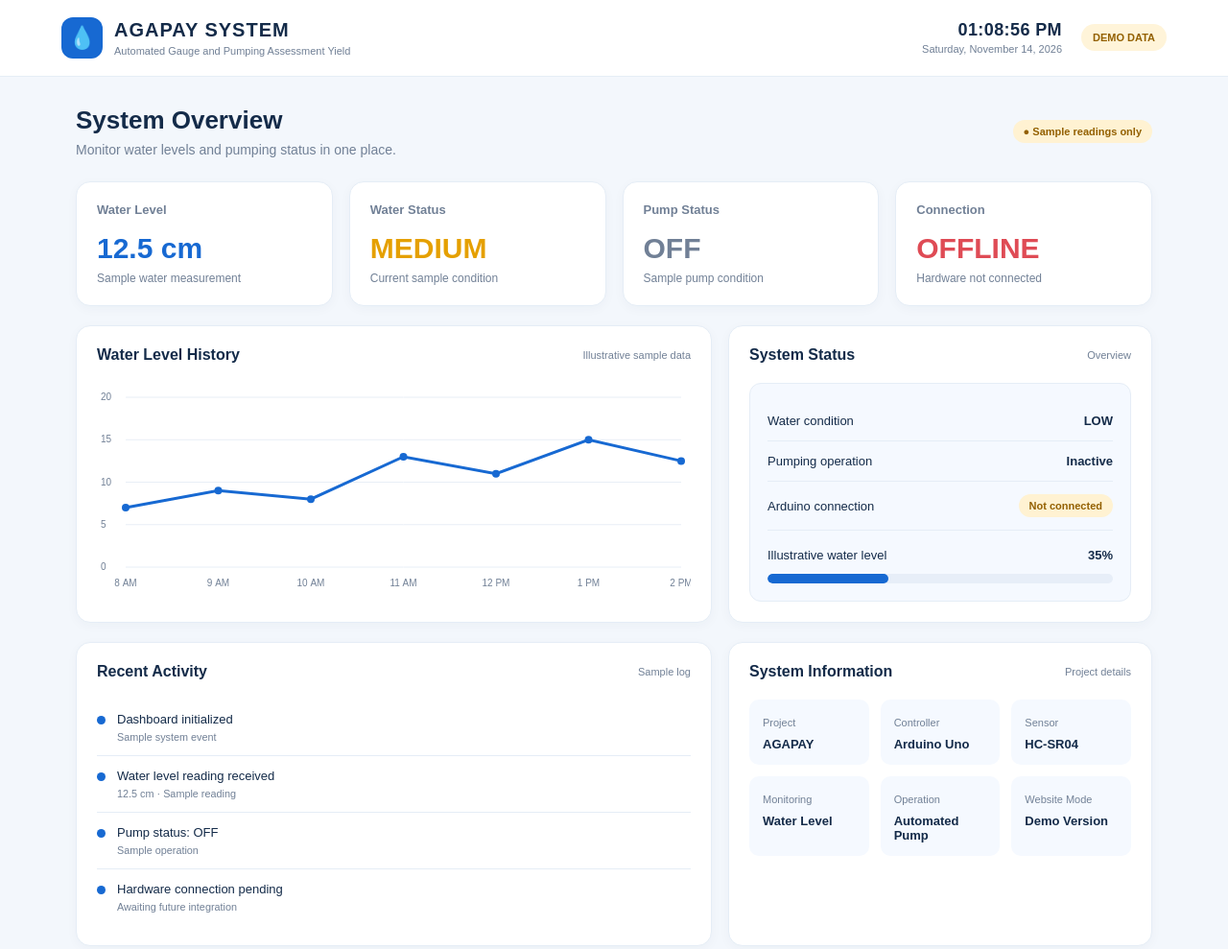
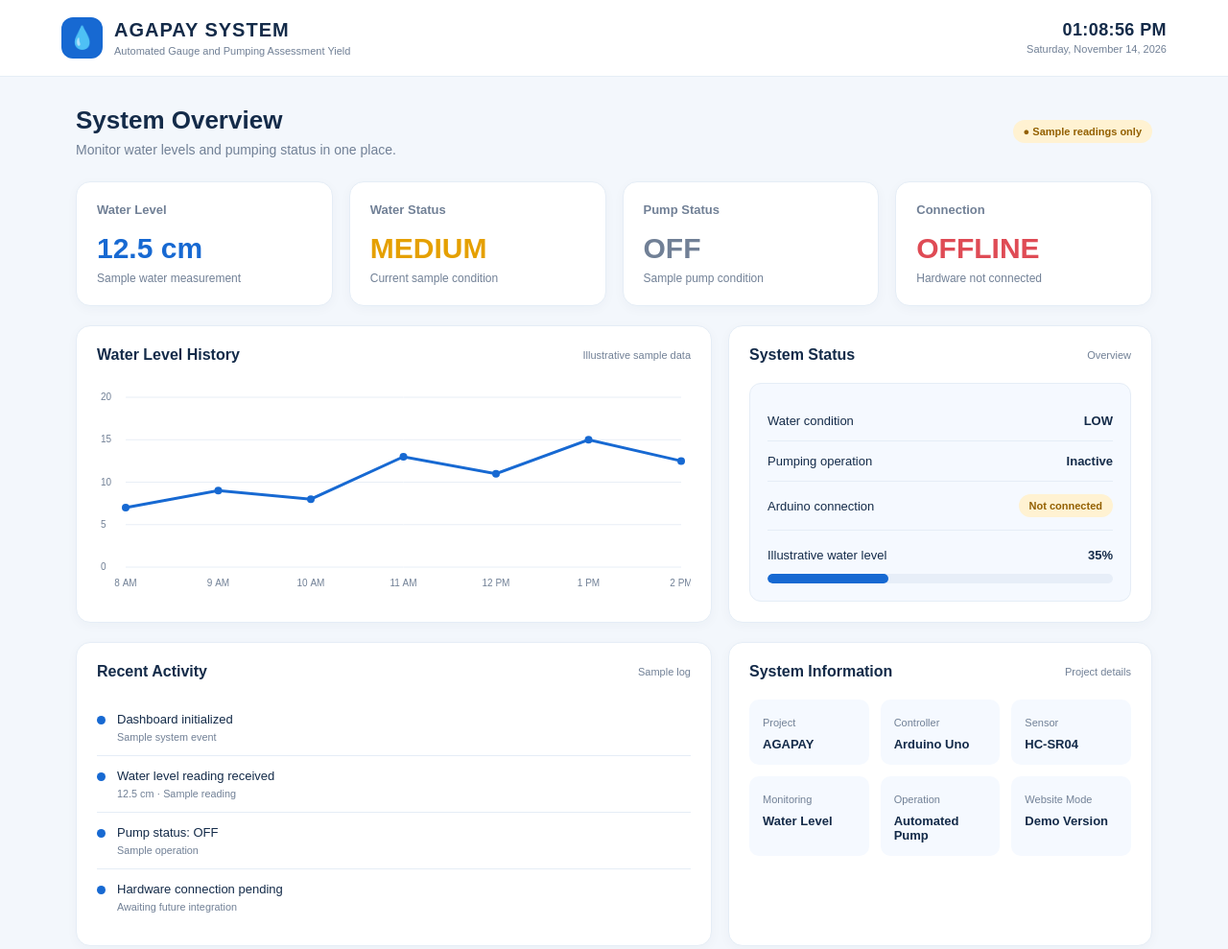
Before and after one commit to salungajohnreylibid-cpu/AGAPAY-SYSTEM-, a plain HTML site: page index.html in a window 1280 px wide. Shown: the top 989 px of the page at 96% size. Drawn offline with Linux system fonts and the light colour scheme.

Commit message:
Update index.html

```diff
--- a/index.html
+++ b/index.html
@@ -452,7 +452,7 @@ footer {
       <div id="agapayTime">--:--:--</div>
       <div id="agapayDate">Loading date...</div>
     </div>
-    <div class="demo">DEMO DATA</div>
+
   </div>
 </header>
 
```
